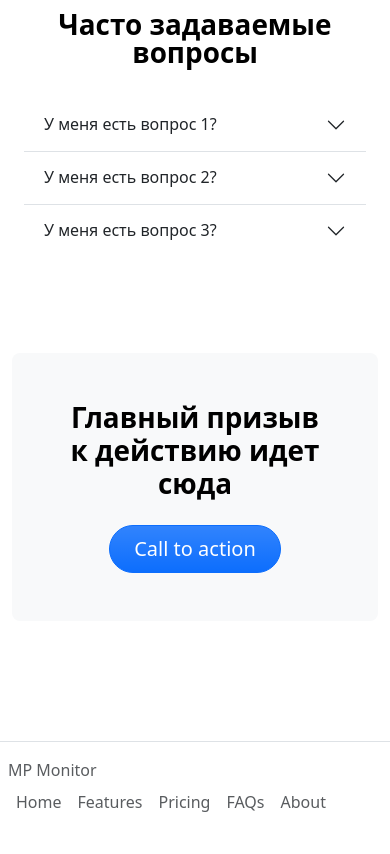
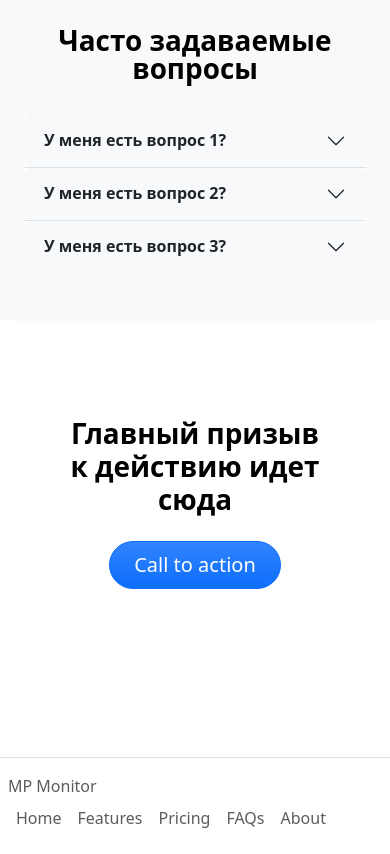
Before and after one commit to igorsimb/mp-monitor, a Django app: page / in a window 390 px wide. Shown: the part 3671-4525 px from the top of the page. Before the commit the page ends 4483 px from the top, so only its background shows below. Run offline with Django 3.2, Linux system fonts and the light colour scheme; parts of the project's set-up code (start-up, migrations or seed data) failed here and were passed over; some libraries are stand-ins or nearby versions.

Commit message:
improvement(index): improve design of index page
Closes https://github.com/igorsimb/mp-monitor/issues/57

Skipped some tests until they are adjusted to the new behavior

Added `--nomigrations` to pytest.ini file tro skip migrations for testing (doubles the speed of tests). However, it's a good practice to occasionally run the tests without this option to ensure migrations are working as expected.

```diff
--- a/main/templates/main/base.html
+++ b/main/templates/main/base.html
@@ -11,13 +11,13 @@
     <!-- Bootstrap CSS -->
     <link rel="stylesheet" href="{% static 'css/bootstrap.min.css' %}">
 
-    <!-- Custom styles -->
-    <link rel="stylesheet" href="{% static 'css/custom.css' %}">
-
     <!-- Google fonts -->
     <link rel="preconnect" href="https://fonts.googleapis.com">
     <link rel="preconnect" href="https://fonts.gstatic.com" crossorigin>
     <link href="https://fonts.googleapis.com/css2?family=Roboto:wght@400;700&display=swap" rel="stylesheet">
+
+    <!-- Custom styles -->
+    <link rel="stylesheet" href="{% static 'css/custom.css' %}">
 
     <!-- Google Icons -->
     <link rel="stylesheet"
--- a/main/templates/main/index.html
+++ b/main/templates/main/index.html
@@ -13,21 +13,22 @@
     <!-- Hero section -->
     <section aria-labelledby="hero-title" class="row flex-lg-row-reverse align-items-center g-5 py-5">
         <div class="col-10 col-sm-8 col-lg-6">
-            <img src="{% static 'img/homepage/image@2x.png' %}" class="d-block mx-lg-auto img-fluid" alt="Cool image"
+            <img src="{% static 'img/homepage/hero-image-2.png' %}" class="d-block mx-lg-auto img-fluid" alt="Cool image"
                  width="700" height="500" loading="lazy">
         </div>
         <div class="col-lg-6">
             <h1 id="hero-title" class="display-5 fw-bold text-body-emphasis lh-1 mb-3">Medium length display headline</h1>
             <p class="lead">Separated they live in Bookmarks right at the coast of the famous Semantics, large
                 language</p>
-            <div class="d-grid gap-2 d-md-flex justify-content-md-start">
-                <button type="button" class="btn btn-primary bg-gradient btn-lg px-4 me-md-2 rounded-pill">Call to Action</button>
-            </div>
+{#            <div class="d-grid gap-2 d-md-flex justify-content-md-start border">#}
+                <button type="button" class="btn btn-primary bg-gradient btn-lg px-4 me-md-2 mt-3 rounded-pill">Call to Action</button>
+{#            </div>#}
         </div>
     </section>
 
     <!-- Features/Benefits -->
-    <section aria-labelledby="feature-title-1 feature-title-2 feature-title-3" class="row g-4 py-5 row-cols-1 row-cols-lg-3">
+    <section aria-labelledby="feature-title-1 feature-title-2 feature-title-3"
+             class="row g-4 py-5 row-cols-1 row-cols-lg-3 bg-body-tertiary bg-fullwidth">
         <div class="col">
             <div class="feature-icon d-inline-flex align-items-center justify-content-center bg-gradient fs-2 mb-3">
                 <img
@@ -70,9 +71,9 @@
     </section>
 
     <!-- Problem/Solution -->
-    <section aria-labelledby="solution-title-1" class="row flex-lg-row-reverse align-items-center g-5 py-5">
+    <section aria-labelledby="solution-title-1" class="row flex-lg-row align-items-center g-5 py-5">
         <div class="col-10 col-sm-8 col-lg-6">
-            <img src="{% static 'img/homepage/image@2x.png' %}" class="d-block mx-lg-auto img-fluid" alt="Cool image"
+            <img src="{% static 'img/homepage/benefit-image-1.png' %}" class="d-block mx-lg-auto img-fluid" alt="Cool image"
                  width="700" height="500" loading="lazy">
         </div>
         <div class="col-lg-6">
@@ -91,9 +92,9 @@
         </div>
     </section>
 
-    <section aria-labelledby="solution-title-2" class="row flex-lg-row align-items-center g-5 py-5">
+    <section aria-labelledby="solution-title-2" class="row flex-lg-row-reverse align-items-center g-5 py-5">
         <div class="col-10 col-sm-8 col-lg-6">
-            <img src="{% static 'img/homepage/image-1@2x.png' %}" class="d-block mx-lg-auto img-fluid" alt="Cool image"
+            <img src="{% static 'img/homepage/benefit-image-2.png' %}" class="d-block mx-lg-auto img-fluid" alt="Cool image"
                  width="700" height="500" loading="lazy">
         </div>
         <div class="col-lg-6">
@@ -113,12 +114,12 @@
     </section>
 
     <!-- FAQ -->
-    <section aria-labelledby="faq-title" class="row flex-lg-row align-items-center g-4 py-5">
+    <section aria-labelledby="faq-title" class="row flex-lg-row align-items-center g-4 py-5 bg-body-tertiary bg-fullwidth">
         <h2 id="faq-title" class="text-center display-6 fw-bold text-body-emphasis lh-1">Часто задаваемые вопросы</h2>
         <div class="col accordion accordion-flush" id="accordionFlushExample">
             <div class="accordion-item">
                 <h2 class="accordion-header">
-                    <button class="accordion-button collapsed" type="button" data-bs-toggle="collapse"
+                    <button class="accordion-button collapsed rounded bg-body-tertiary fw-bold" type="button" data-bs-toggle="collapse"
                             data-bs-target="#flush-collapseOne" aria-expanded="false" aria-controls="flush-collapseOne">
                         У меня есть вопрос 1?
                     </button>
@@ -132,7 +133,7 @@
             </div>
             <div class="accordion-item">
                 <h2 class="accordion-header">
-                    <button class="accordion-button collapsed" type="button" data-bs-toggle="collapse"
+                    <button class="accordion-button collapsed rounded bg-body-tertiary fw-bold" type="button" data-bs-toggle="collapse"
                             data-bs-target="#flush-collapseTwo" aria-expanded="false" aria-controls="flush-collapseTwo">
                         У меня есть вопрос 2?
                     </button>
@@ -148,7 +149,7 @@
             </div>
             <div class="accordion-item">
                 <h2 class="accordion-header">
-                    <button class="accordion-button collapsed" type="button" data-bs-toggle="collapse"
+                    <button class="accordion-button collapsed rounded bg-body-tertiary fw-bold" type="button" data-bs-toggle="collapse"
                             data-bs-target="#flush-collapseThree" aria-expanded="false"
                             aria-controls="flush-collapseThree">
                         У меня есть вопрос 3?
@@ -171,7 +172,7 @@
 
     <!-- Call to action -->
     <section aria-labelledby="cta-title" class="row my-5">
-        <div class="col p-5 text-center bg-body-tertiary rounded-3">
+        <div class="col p-5 text-center rounded-3">
             <h2 id="cta-title" class="display-6 fw-bold text-body-emphasis">Главный призыв к действию идет сюда</h2>
             {#            <p class="col-lg-8 mx-auto fs-5 text-muted">#}
             {#                This is a custom jumbotron featuring an SVG image at the top, some longer text that wraps early thanks#}
--- a/pytest.ini
+++ b/pytest.ini
@@ -4,7 +4,7 @@
 log_cli_format = [%(levelname)s] %(asctime)s %(filename)s:%(lineno)-4d %(name)s - %(message)s
 log_cli_date_format = %Y-%m-%d %H:%M:%S
 log_cli = true
-addopts = --log-cli-level=DEBUG
+addopts = --log-cli-level=DEBUG --nomigrations
 
 ; filter out the warning: The USE_L10N setting is deprecated. Starting with Django 5.0, localized formatting of data will always be enabled
 ;. For example Django will display numbers and dates using the format of the current locale.
--- a/static/css/custom.css
+++ b/static/css/custom.css
@@ -13,3 +13,11 @@
 .nav-link.active {
     background-image: linear-gradient(to bottom, rgba(13,109,253,0.3) 0%, transparent 30%);
 }
+
+/* Break bg outside the .container
+Source: https://www.youtube.com/watch?v=81pnuZFarRw
+#f8f9fa = bg-body-tertiary (Bootstrap) */
+.bg-fullwidth {
+    box-shadow: 0 0 0 100vmax #f8f9fa;
+    clip-path: inset(0 -100vmax);
+}
```
Also changed, not shown: tests/accounts/test_accounts_templates.py (+1 -0 lines), tests/main/test_main_views.py (+7 -1 lines).
